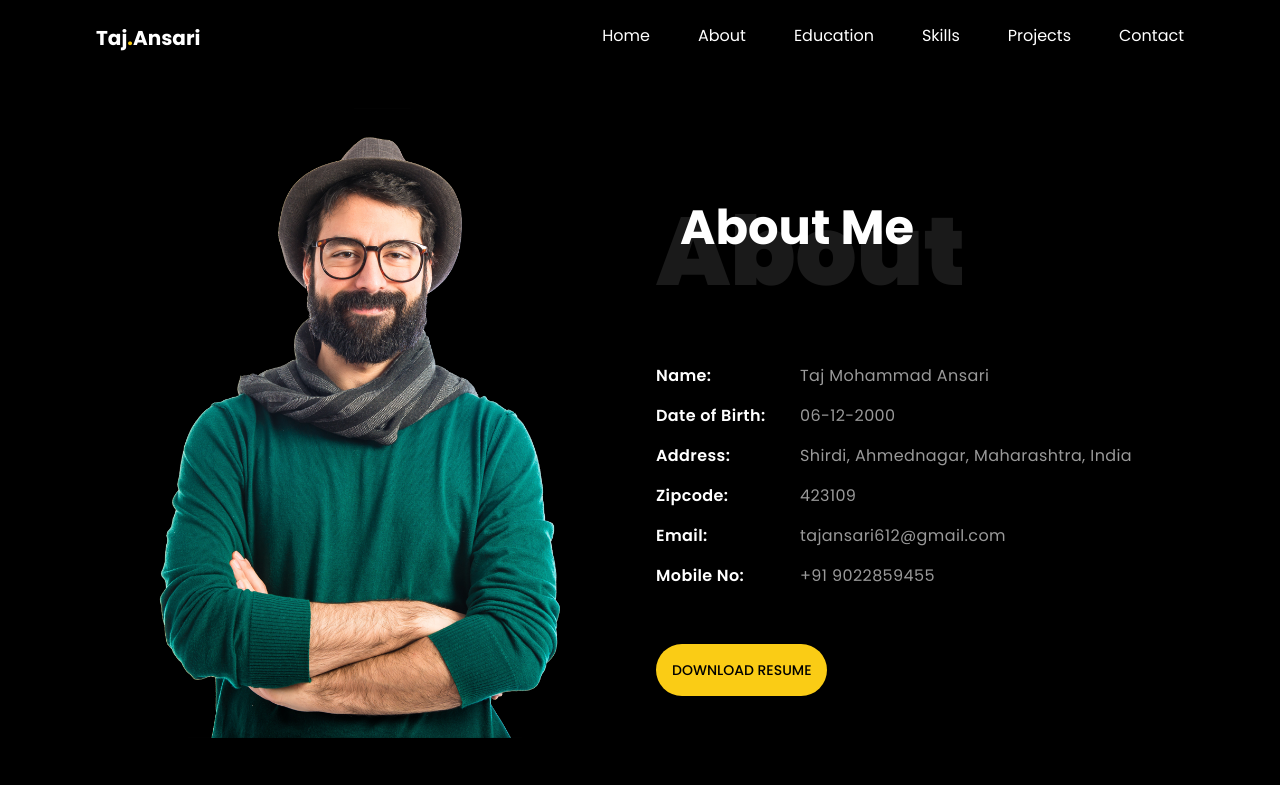
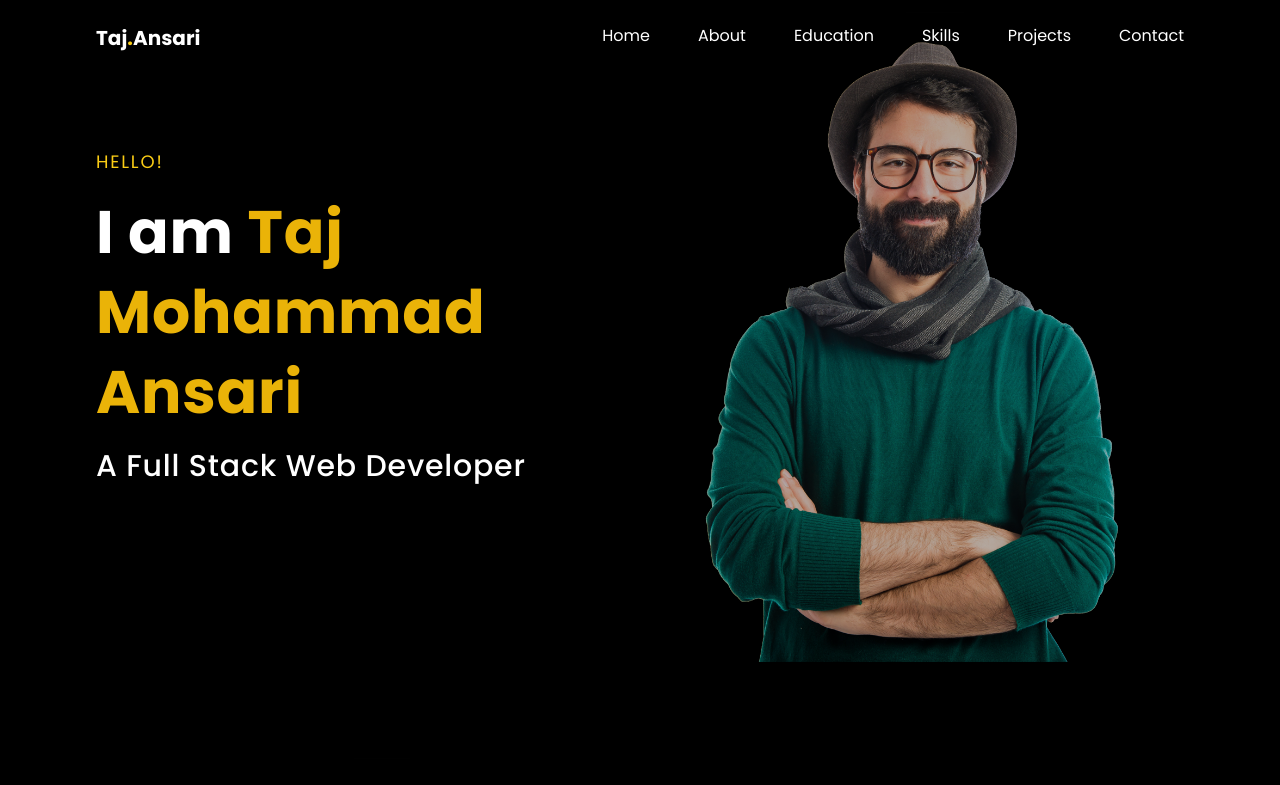
Before and after one commit to tajansari612/Portfolio-Website-Project, a React (Vite) app in the folder Portfolio-Website-Project/: page / in a window 1280 px wide. Shown: the top 785 px of the page. Built offline with nearby package versions, Linux system fonts and the light colour scheme.

Commit message:
home section completed

```diff
--- a/Portfolio-Website-Project/src/App.jsx
+++ b/Portfolio-Website-Project/src/App.jsx
@@ -29,10 +29,19 @@ function App() {
       </header>
 
       <main id="main" className="mt-8">
-        <div id="home"></div>
+        <div id="home" className="flex flex-row">
+          <div id="left" className="w-1/2 flex gap-4 flex-col pt-10 tracking-wider">
+            <h2 className="text-lg text-yellow-400 tracking-widest">HELLO!</h2>
+            <h1 className="text-6xl font-bold leading-[80px]">I am <span className="text-yellow-500">Taj Mohammad Ansari</span></h1>
+            <h3 className="text-3xl font-medium">A Full Stack Web Developer</h3>
+          </div>
+          <div id="right" className="w-1/2 opacity-70 -translate-y-24">
+            <img src={myImage} alt="" />
+          </div>
+        </div>
 
         <div id="about" className="mb-40 flex flex-row gap-8">
-          <div id="about-img" className="w-1/2">
+          <div id="about-img" className="w-1/2 opacity-70">
             <img src={myImage} />
           </div>
           <div id="about-section" className="w-1/2 pt-24">
```
